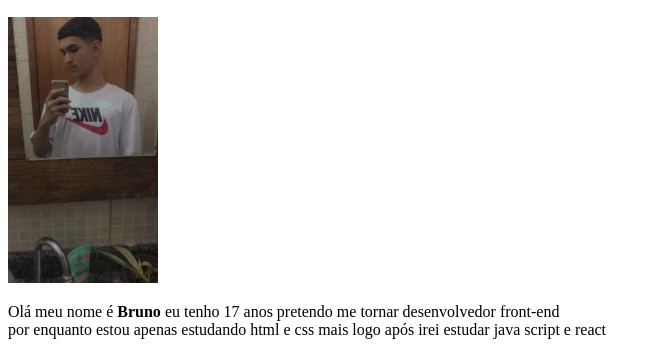
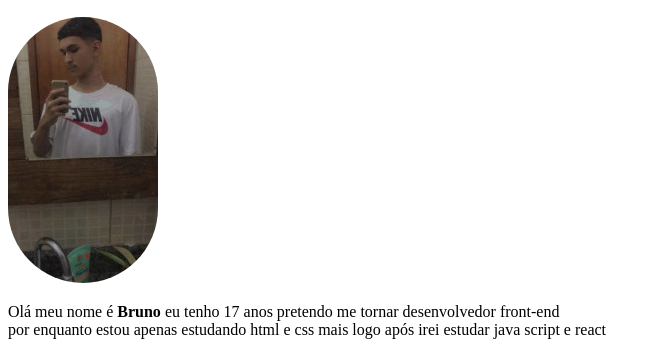
Before and after one commit to Brunoake/desafios, a plain HTML site: page desafio5/index.html in a window 1280 px wide. Shown: the part 110-466 px from the top of the page, without its empty margins (0-661 px from the left). Drawn offline with Linux system fonts and the light colour scheme.

Commit message:
Update index.html

```diff
--- a/desafio5/index.html
+++ b/desafio5/index.html
@@ -10,7 +10,7 @@
 <body>
 <h1>Minhas redes sociais</h1>
 <h2>Quem sou eu?</h2>
-<img src="foto150.jpg" alt="esse sou eu">
+<img src="foto150.jpg" alt="esse sou eu" style="border-radius: 150px;">
 <p>Olá meu nome é <b>Bruno</b> eu tenho 17 anos pretendo me tornar desenvolvedor front-end <br>
     por enquanto estou apenas estudando html e css mais logo após irei estudar java script e react </p>
     <h2>Como falar comigo?</h2>
```
